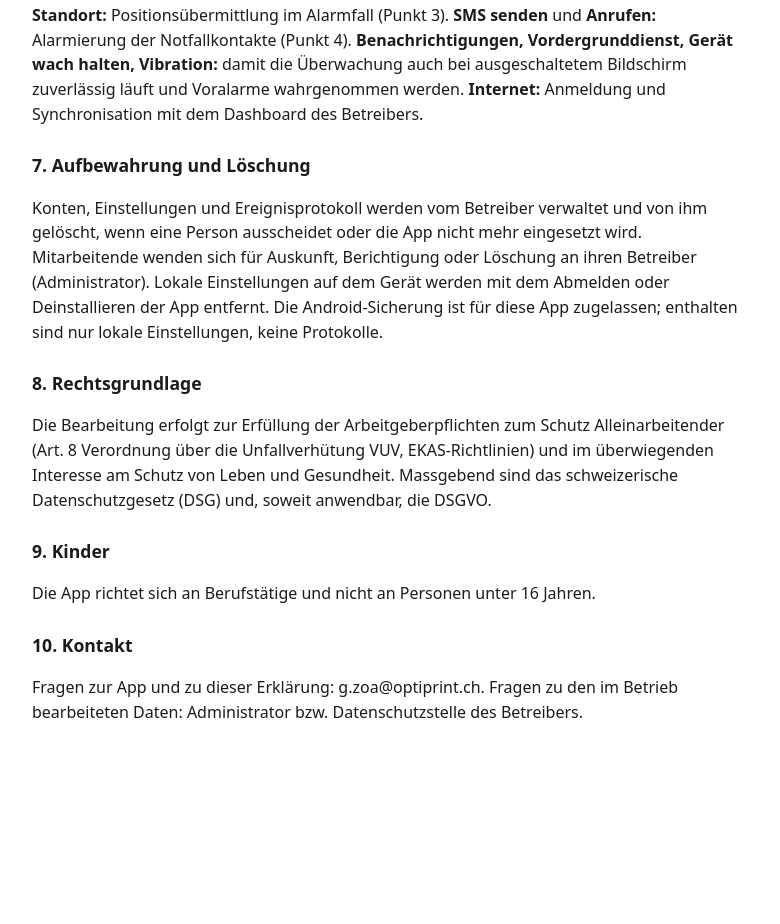
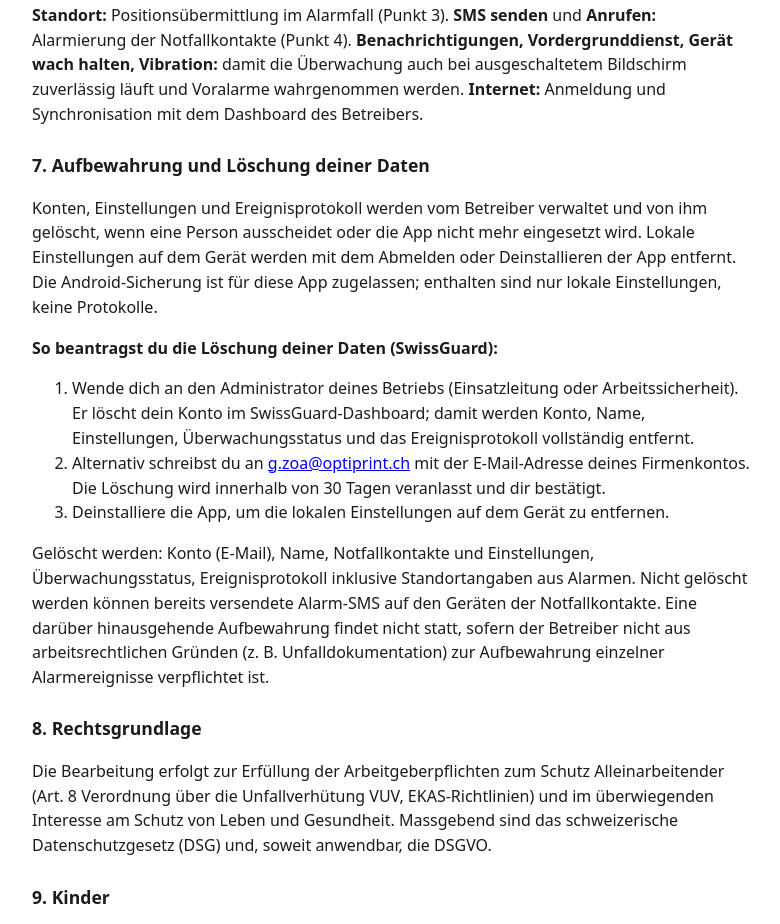
Before and after one commit to giorginiozoa-lgtm/swissguard, a plain HTML site: page datenschutz.html in a window 1280 px wide. Shown: the part 1919-2843 px from the top of the page, without its empty margins (248-1028 px from the left). Before the commit the page ends 2675 px from the top, so only its background shows below. Drawn offline with Linux system fonts and the light colour scheme.

Commit message:
Datenschutz: Abschnitt Loeschung ergaenzt

```diff
--- a/datenschutz.html
+++ b/datenschutz.html
@@ -69,12 +69,24 @@
 Bildschirm zuverlässig läuft und Voralarme wahrgenommen werden. <strong>Internet:</strong> Anmeldung und
 Synchronisation mit dem Dashboard des Betreibers.</p>
 
-<h2>7. Aufbewahrung und Löschung</h2>
+<h2 id="loeschung">7. Aufbewahrung und Löschung deiner Daten</h2>
 <p>Konten, Einstellungen und Ereignisprotokoll werden vom Betreiber verwaltet und von ihm gelöscht, wenn eine
-Person ausscheidet oder die App nicht mehr eingesetzt wird. Mitarbeitende wenden sich für Auskunft, Berichtigung
-oder Löschung an ihren Betreiber (Administrator). Lokale Einstellungen auf dem Gerät werden mit dem Abmelden
-oder Deinstallieren der App entfernt. Die Android-Sicherung ist für diese App zugelassen; enthalten sind nur
-lokale Einstellungen, keine Protokolle.</p>
+Person ausscheidet oder die App nicht mehr eingesetzt wird. Lokale Einstellungen auf dem Gerät werden mit dem
+Abmelden oder Deinstallieren der App entfernt. Die Android-Sicherung ist für diese App zugelassen; enthalten sind
+nur lokale Einstellungen, keine Protokolle.</p>
+<p><strong>So beantragst du die Löschung deiner Daten (SwissGuard):</strong></p>
+<ol>
+  <li>Wende dich an den Administrator deines Betriebs (Einsatzleitung oder Arbeitssicherheit). Er löscht dein
+      Konto im SwissGuard-Dashboard; damit werden Konto, Name, Einstellungen, Überwachungsstatus und das
+      Ereignisprotokoll vollständig entfernt.</li>
+  <li>Alternativ schreibst du an <a href="mailto:g.zoa@optiprint.ch">g.zoa@optiprint.ch</a> mit der E-Mail-Adresse
+      deines Firmenkontos. Die Löschung wird innerhalb von 30 Tagen veranlasst und dir bestätigt.</li>
+  <li>Deinstalliere die App, um die lokalen Einstellungen auf dem Gerät zu entfernen.</li>
+</ol>
+<p>Gelöscht werden: Konto (E-Mail), Name, Notfallkontakte und Einstellungen, Überwachungsstatus, Ereignisprotokoll
+inklusive Standortangaben aus Alarmen. Nicht gelöscht werden können bereits versendete Alarm-SMS auf den Geräten
+der Notfallkontakte. Eine darüber hinausgehende Aufbewahrung findet nicht statt, sofern der Betreiber nicht aus
+arbeitsrechtlichen Gründen (z. B. Unfalldokumentation) zur Aufbewahrung einzelner Alarmereignisse verpflichtet ist.</p>
 
 <h2>8. Rechtsgrundlage</h2>
 <p>Die Bearbeitung erfolgt zur Erfüllung der Arbeitgeberpflichten zum Schutz Alleinarbeitender (Art. 8
```
